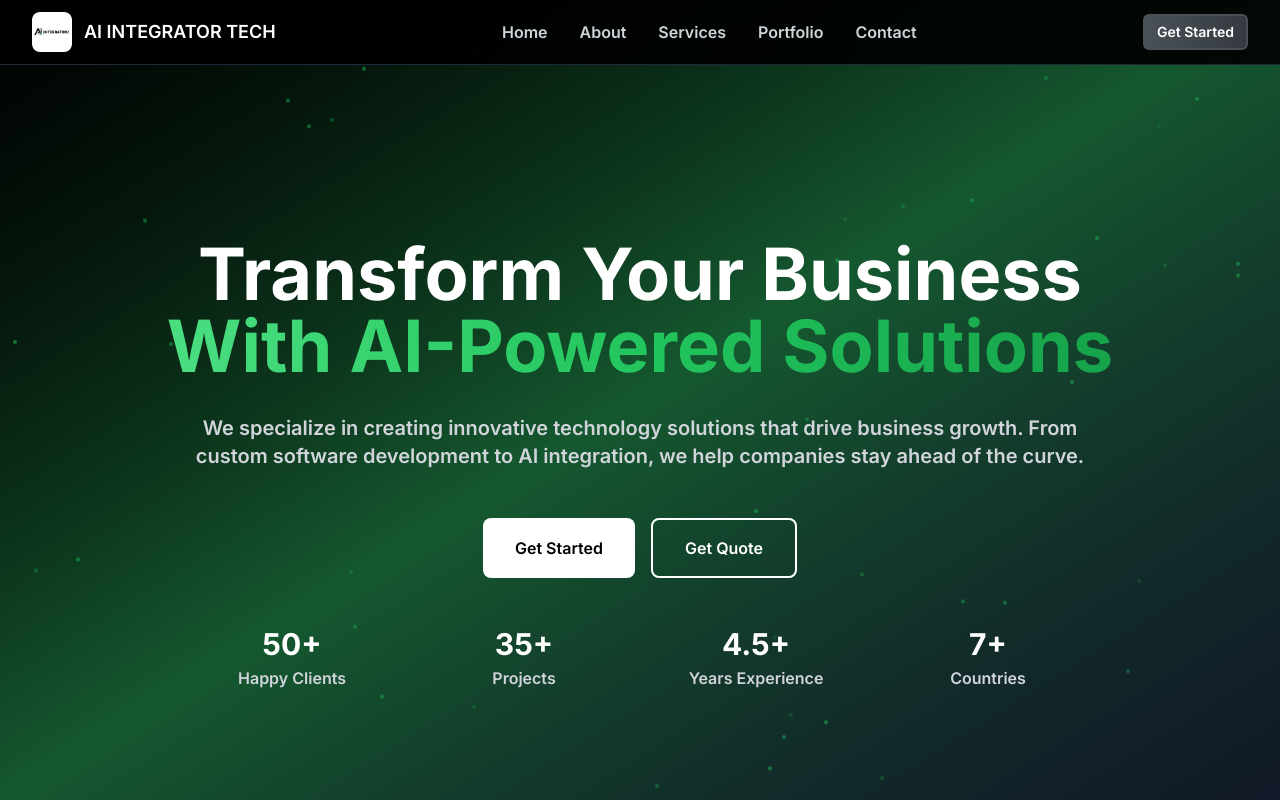
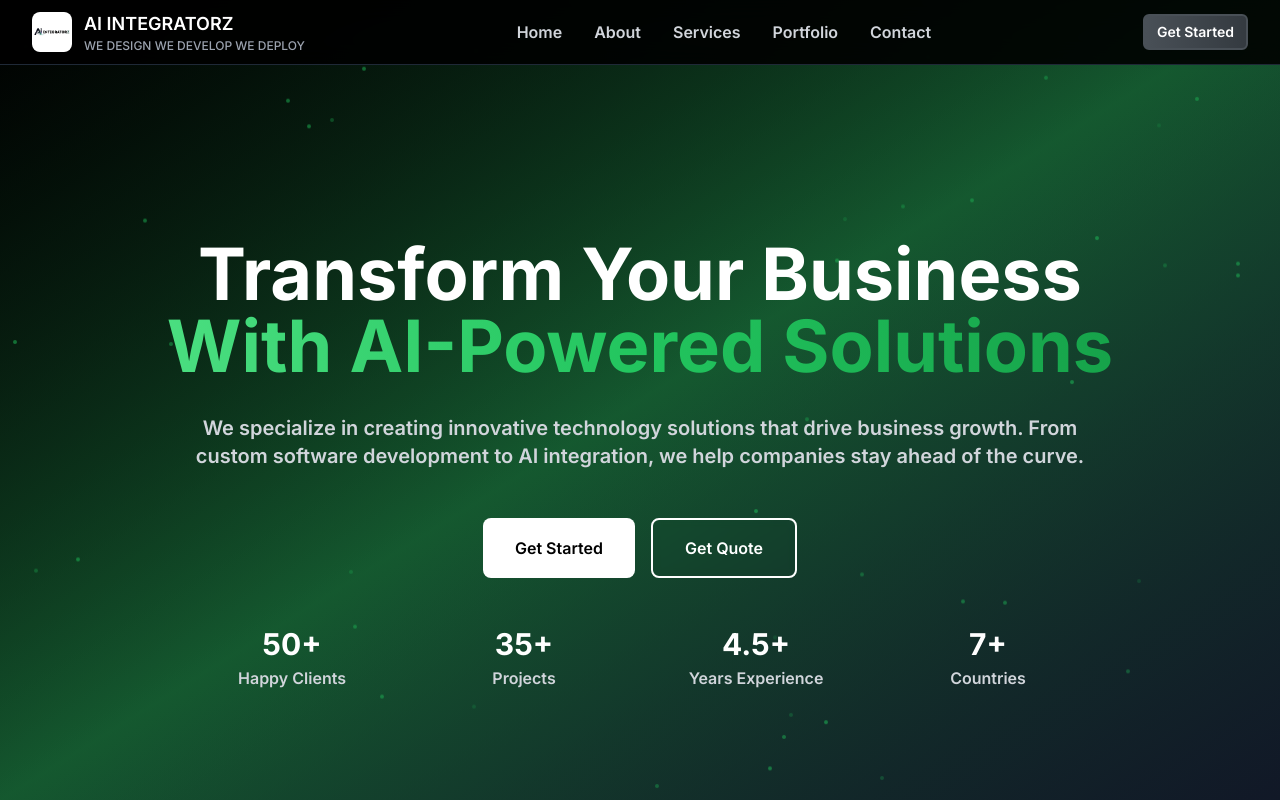
Before and after one commit to Nikitayadav4048/AIINTEGRATORTECH, a Next.js app: page / in a window 1280 px wide. Shown: the top 800 px of the page. Built offline with nearby package versions, Linux system fonts and the light colour scheme.

Commit message:
Update header branding - AI INTEGRATORZ with centered tagline

```diff
--- a/components/layout/header.tsx
+++ b/components/layout/header.tsx
@@ -28,13 +28,16 @@ export function Header() {
             <div className="w-10 h-10 relative overflow-hidden rounded-lg bg-white/10 p-1">
               <Image
                 src="/Integratorz.jpg"
-                alt="AI INTEGRATOR TECH Logo"
+                alt="AI INTEGRATORZ Logo"
                 fill
                 className="object-contain rounded-md"
                 priority
               />
             </div>
-            <span className="text-white font-semibold text-lg hidden sm:block">AI INTEGRATOR TECH</span>
+            <div className="hidden sm:block">
+              <div className="text-white font-semibold text-lg">AI INTEGRATORZ</div>
+              <div className="text-xs text-gray-400 font-medium">WE DESIGN WE DEVELOP WE DEPLOY</div>
+            </div>
           </Link>
 
           {/* Desktop Navigation */}
--- a/components/layout/navbar.tsx
+++ b/components/layout/navbar.tsx
@@ -80,10 +80,10 @@ export function Navbar() {
             </motion.div>
             <div className="flex flex-col">
               <span className="text-xl lg:text-2xl font-bold text-theme-primary group-hover:text-primary-600 transition-colors duration-300">
-                AI INTEGRATOR TECH
+                AI INTEGRATORZ
               </span>
               <span className="text-xs lg:text-sm text-theme-secondary font-medium">
-                Intelligence. Integration. Impact.
+                WE DESIGN WE DEVELOP WE DEPLOY
               </span>
             </div>
           </Link>
```
